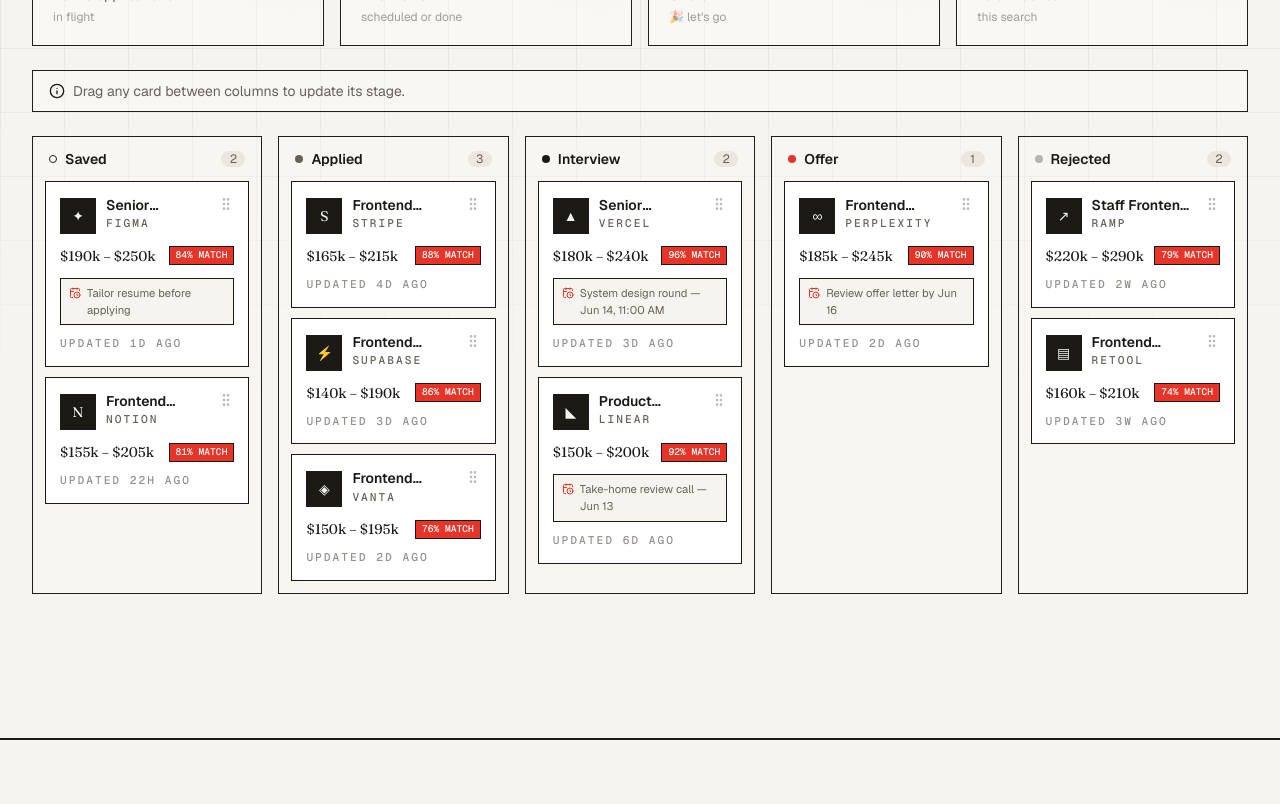
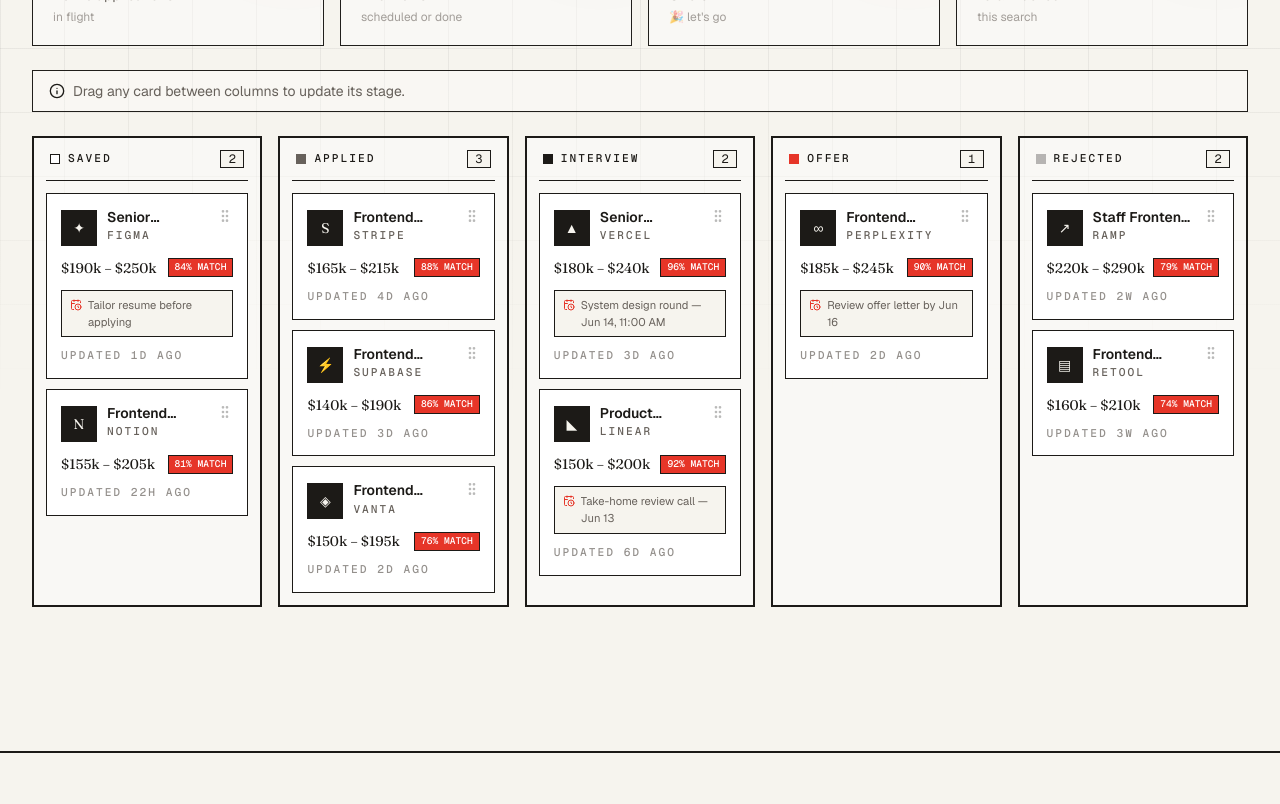
Before and after one commit to madhushigli1/jobflow-ai, a Next.js app in the folder jobflow-ai/: page /dashboard in a window 1280 px wide. Shown: the part 400-1204 px from the top of the page. Built offline with nearby package versions, Linux system fonts and the light colour scheme.

Commit message:
style(applications): bordered kanban columns and drop zones

```diff
--- a/jobflow-ai/src/features/applications/components/kanban-board.tsx
+++ b/jobflow-ai/src/features/applications/components/kanban-board.tsx
@@ -46,19 +46,19 @@
             }}
             onDrop={() => handleDrop(stage.id)}
             className={cn(
-              "flex flex-col rounded-2xl border bg-card/20 p-3 transition-colors",
-              isOver ? "border-primary/50 bg-primary/5" : "border-border",
+              "flex flex-col border-2 border-foreground bg-card/40 p-3 transition-colors",
+              isOver && "bg-accent/10",
             )}
           >
-            <div className="flex items-center gap-2 px-1 pb-3">
-              <span className={cn("size-2 rounded-full", stage.dot)} />
-              <h3 className="text-sm font-semibold">{stage.label}</h3>
-              <span className="ml-auto grid min-w-6 place-items-center rounded-full bg-muted px-1.5 text-xs text-muted-foreground">
+            <div className="flex items-center gap-2 border-b border-foreground px-1 pb-3">
+              <span className={cn("size-2.5", stage.dot)} />
+              <h3 className="label text-foreground">{stage.label}</h3>
+              <span className="ml-auto grid min-w-6 place-items-center border border-foreground bg-background px-1.5 font-mono text-xs">
                 {cards.length}
               </span>
             </div>
 
-            <div className="flex min-h-24 flex-1 flex-col gap-2.5">
+            <div className="flex min-h-24 flex-1 flex-col gap-2.5 pt-3">
               <AnimatePresence mode="popLayout">
                 {cards.map((app) => (
                   <ApplicationCard
@@ -77,11 +77,11 @@
               {cards.length === 0 && (
                 <div
                   className={cn(
-                    "grid flex-1 place-items-center rounded-xl border border-dashed border-border/70 py-8 text-center text-xs text-muted-foreground/60 transition-colors",
-                    isOver && "border-primary/40 text-primary",
+                    "label grid flex-1 place-items-center border border-dashed border-foreground/40 py-8 text-center text-muted-foreground/60 transition-colors",
+                    isOver && "border-accent text-accent",
                   )}
                 >
-                  {isOver ? "Drop here" : "Drag cards here"}
+                  {isOver ? "Drop here" : "Drag here"}
                 </div>
               )}
             </div>
@@ -96,11 +96,11 @@
   return (
     <div className="grid gap-4 md:grid-cols-3 xl:grid-cols-5">
       {stages.map((s) => (
-        <div key={s.id} className="rounded-2xl border border-border bg-card/20 p-3">
+        <div key={s.id} className="border-2 border-foreground bg-card/40 p-3">
           <Skeleton className="mb-3 h-4 w-20" />
           <div className="space-y-2.5">
             {Array.from({ length: 2 }).map((_, i) => (
-              <Skeleton key={i} className="h-28 rounded-xl" />
+              <Skeleton key={i} className="h-28" />
             ))}
           </div>
         </div>
```
